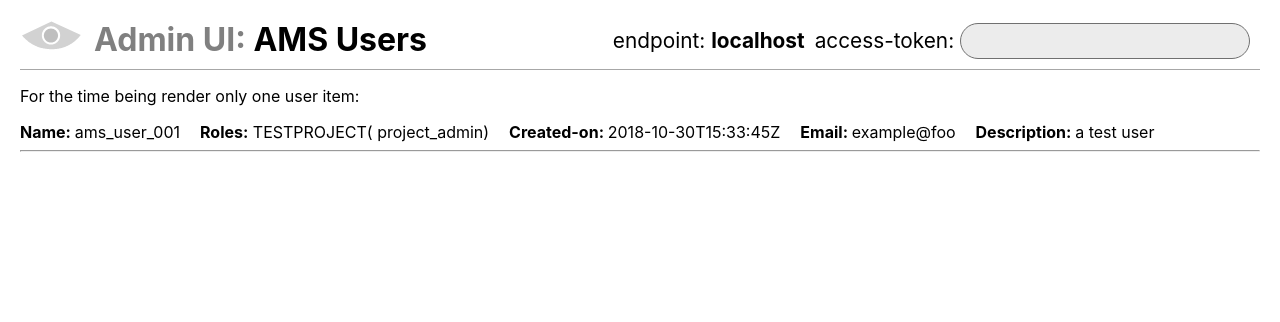
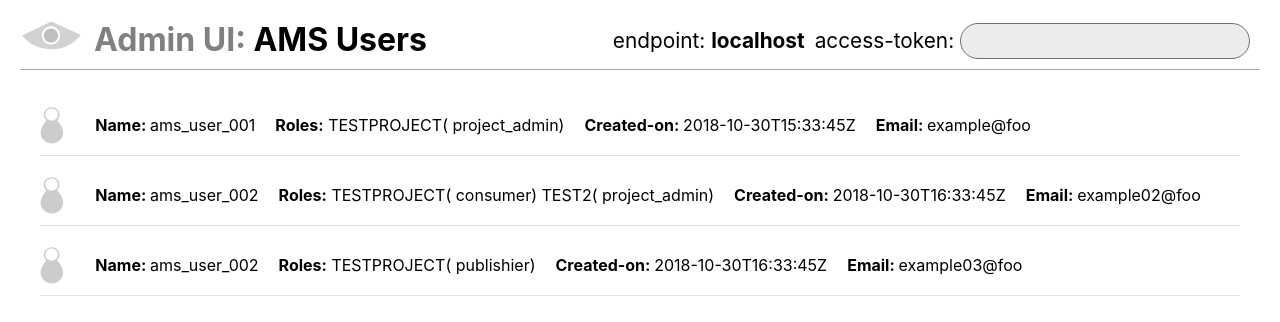
Before and after one commit to ARGOeu/ams-admin-ui, a React (Create React App) app: page / in a window 1280 px wide. Shown: the top 322 px of the page. Built offline with nearby package versions, Linux system fonts and the light colour scheme.

Commit message:
ARGO-1458 Implement user list component

```diff
--- a/src/App.css
+++ b/src/App.css
@@ -9,6 +9,15 @@ ul {
 
 li {
   font-weight: bold;
+  padding:20px 0px 20px 0px;
+  margin: 0px 20px;
+  border-bottom:rgb(226, 226, 226) 1px solid;
+}
+
+li img{
+  height:40px;
+  margin-right:30px;
+  margin-bottom:-15px;
 }
 
 li span {
--- a/src/User.js
+++ b/src/User.js
@@ -1,4 +1,5 @@
 import React from 'react';
+import userIcon from './user.svg'
 
 class User extends React.Component{
 
@@ -18,11 +19,11 @@ class User extends React.Component{
 
 
         return <li>
+            <img src={userIcon} alt="user" />
             Name: <span>{this.props.item.name}</span>
             Roles:<span className="roleList">{prStr}</span>
             Created-on: <span>{this.props.item.created_on}</span>
             Email: <span>{this.props.item.email}</span>
-            Description: <span>{this.props.item.description}</span>
             </li>
     }
 }
--- /dev/null
+++ b/src/UserList.js
@@ -0,0 +1,19 @@
+import React from 'react';
+import User from './User'
+
+class UserList extends React.Component {
+
+    render(){
+
+        let userComps = [];
+        let count=0;
+
+        for (let user of this.props.item ) {
+            userComps.push(<User key={count} item={user}/>)
+            count++;
+        }
+    return <ul>{userComps}</ul>
+    }
+}
+
+export default UserList
--- a/src/UserManager.js
+++ b/src/UserManager.js
@@ -1,7 +1,7 @@
 import React from 'react'
 import config from './config'
 import argologo from './argologo.svg'
-import User from './User'
+import UserList from './UserList'
 
 // UserManager implements the top level component that will handle retrieval and dipslay of user data
 class UserManager extends React.Component {
@@ -53,14 +53,22 @@ class UserManager extends React.Component {
     render() {
 
         // empty user placeholder
-        let userData = {'name':'ams_user_001',
+        let userData = [{'name':'ams_user_001',
                         'projects':[{'project':'TESTPROJECT','roles':['project_admin']}],
                         'created_on': '2018-10-30T15:33:45Z',
-                        'email':'example@foo',
-                        'description':'a test user'};
+                        'email':'example@foo'},
+                        {'name':'ams_user_002',
+                        'projects':[{'project':'TESTPROJECT','roles':['consumer']},{'project':'TEST2','roles':['project_admin']}],
+                        'created_on': '2018-10-30T16:33:45Z',
+                        'email':'example02@foo'},
+                        {'name':'ams_user_002',
+                        'projects':[{'project':'TESTPROJECT','roles':['publishier']}],
+                        'created_on': '2018-10-30T16:33:45Z',
+                        'email':'example03@foo'}
+                    ];
         // if retrieved user data from ams user the first user
         if (this.state.users.length > 0) {
-            userData = this.state.users[0]
+            userData = this.state.users;
         }
 
         return <div>
@@ -71,11 +79,7 @@ class UserManager extends React.Component {
         <span className="label">access-token: </span> <input className="round" id="token" onKeyPress={evt => this.handleTokenChange(evt)}/>
         </div>
         </header>
-        <p>For the time being render only one user item:</p>
-        <ul>
-          <User item={userData}/>
-          <hr/>
-        </ul>
+         <UserList item={userData}/>
         </div>
     }
 }
```
Also changed, not shown: src/user.svg (added), 1 other file (tests, documents, lock files or other folders).
